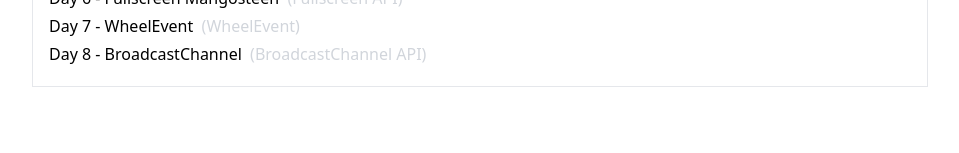
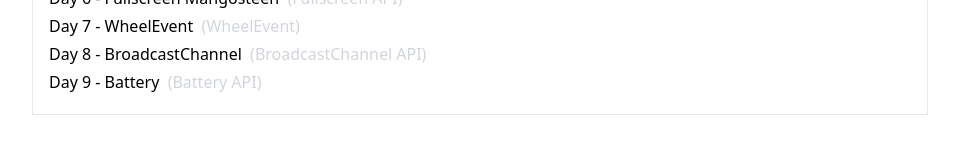
Before and after one commit to stoikal/28-days, a Next.js app: page / in a window 1280 px wide. Shown: the part 267-420 px from the top of the page, without its empty margins (160-1119 px from the left). Built offline with nearby package versions, Linux system fonts and the light colour scheme.

Commit message:
feat(day-9): add day 9 to index and add not supported message

```diff
--- a/src/pages/day/9.tsx
+++ b/src/pages/day/9.tsx
@@ -15,6 +15,7 @@ export default function Day9 () {
   const [level, setLevel] = useState(0)
   const [isCharging, setIsCharging] = useState(false)
   const [isPercentageShown, setIsPercentageShown] = useState(false)
+  const [isSupported, setIsSupported] = useState(true)
 
   useEffect(() => {
     const n = navigator as unknown as ExtNavigator
@@ -33,13 +34,15 @@ export default function Day9 () {
           setLevel(battery.level * 100)
           setIsCharging(battery.charging)
         })
+    } else {
+      setIsSupported(false)
     }
   }, [])
 
   return (
     <>
       <Head>
-        <title>Day 9</title>
+        <title>Day 9 - Battery</title>
       </Head>
       <main className="h-full flex justify-center items-center">
         <div className="w-full max-w-xl aspect-square relative">
@@ -76,6 +79,13 @@ export default function Day9 () {
             }
           </div>
         </div>
+        {
+          !isSupported && (
+            <div className="absolute bg-yellow-300 w-full text-center p-2">
+              Battery API is not supported by your browser
+            </div>
+          )
+        }
       </main>
       <style jsx>{`
         .battery-head {
--- a/src/pages/index.tsx
+++ b/src/pages/index.tsx
@@ -14,7 +14,8 @@ const content = [
   { title: 'Day 5 - Synth', subtitle: 'Web Audio API' },
   { title: 'Day 6 - Fullscreen Mangosteen', subtitle: 'Fullscreen API' },
   { title: 'Day 7 - WheelEvent', subtitle: 'WheelEvent' },
-  { title: 'Day 8 - BroadcastChannel', subtitle: 'BroadcastChannel API' }
+  { title: 'Day 8 - BroadcastChannel', subtitle: 'BroadcastChannel API' },
+  { title: 'Day 9 - Battery', subtitle: 'Battery API' }
 ]
 
 export default function Home () {
```
